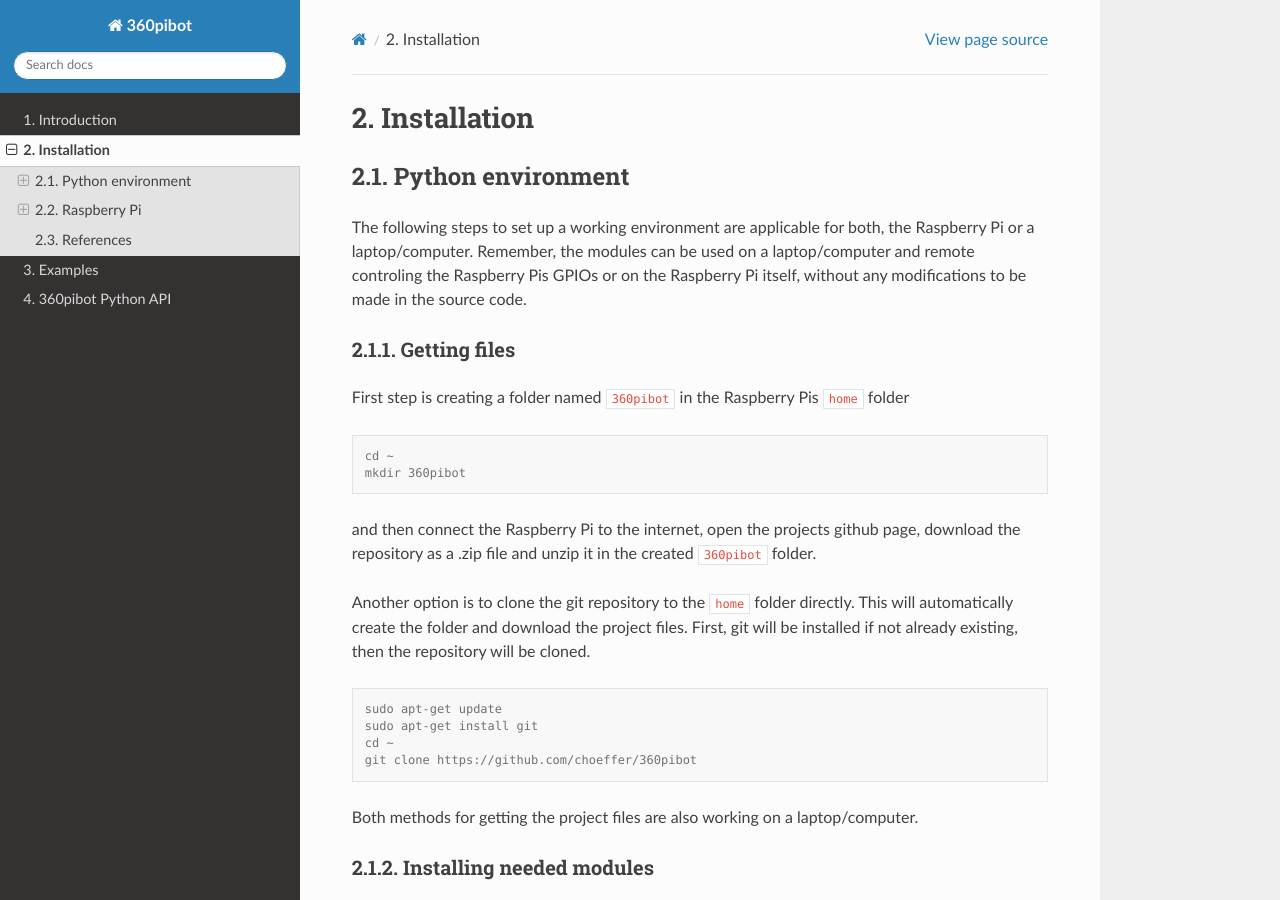
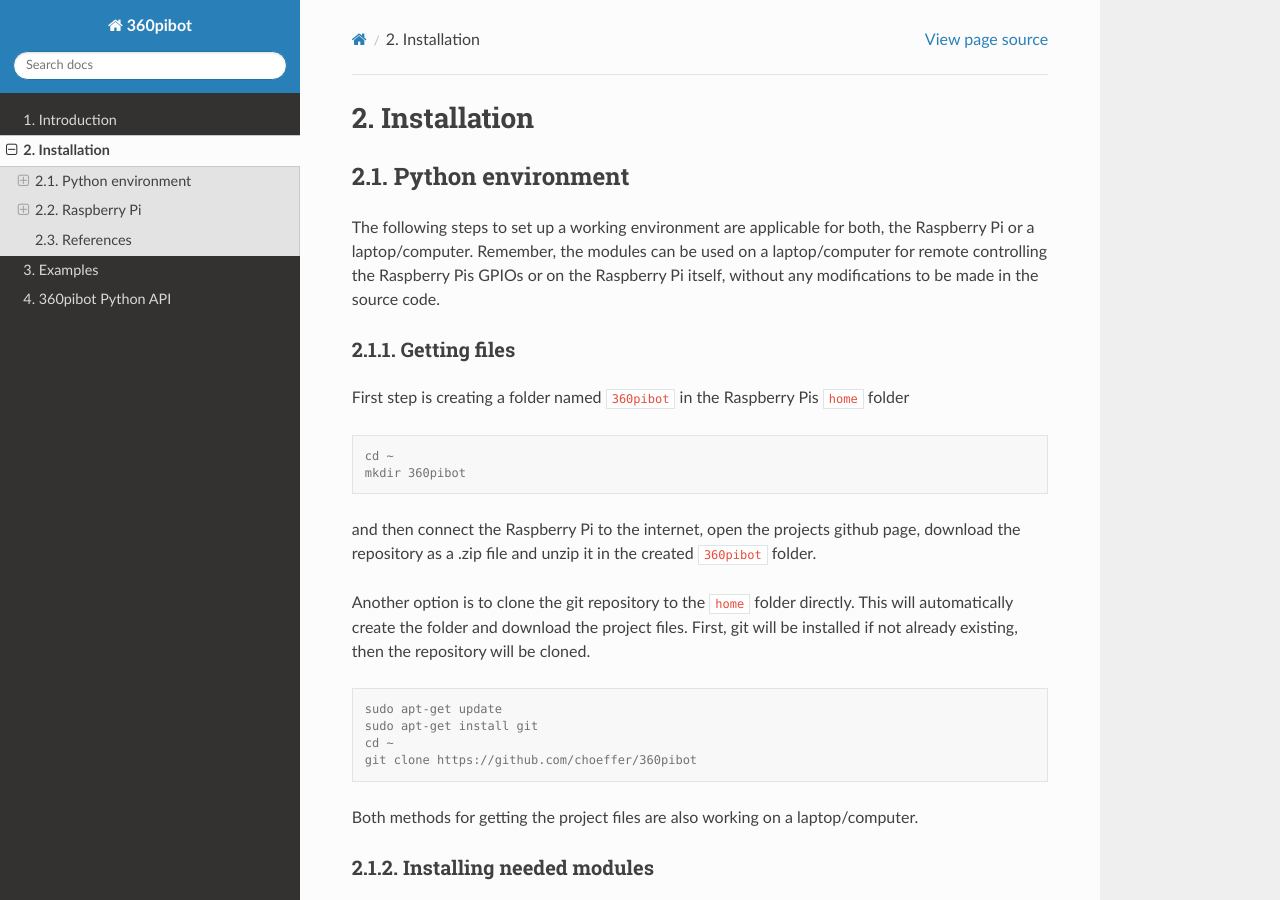
Before and after one commit to choeffer/360pibot, a Sphinx documentation site: the page built from docs/install.rst, in a window 1280 px wide and 900 px high. Built offline with Sphinx 7.4.7 and the Read the Docs theme 2.0.0, drawn with Linux system fonts in a browser that asks for light colours; some of the changed text lies outside the part shown.

Commit message:
typos etc.

```diff
--- a/README.rst
+++ b/README.rst
@@ -16,11 +16,11 @@ the inner loops are controlling the speed of each wheel.
 The documentation is hosted on `Read the Docs`_ and is
 available at https://360pibot.readthedocs.io/ .
 
-The modules also enable remote controling the Raspberry Pis GPIOs. This enables
-use of the modules on a laptop/computer and over e.g. WLAN remote controling the Raspberry Pi
+The modules also enable remote controlling the Raspberry Pis GPIOs. This enables
+use of the modules on a laptop/computer and over e.g. WLAN remote controlling the Raspberry Pi
 which provides a WLAN Hotspot, see remote_pin_ and pi_hotspot_ . So, the robot can freely
 move with a powerbank attached and does not have to be connected to a monitor, keyboard
-and mouse while controling/programming it. The possibillity of remote controling
+and mouse while controlling/programming it. The possibillity of remote controlling
 the Raspberry Pis GPIOs is a big advantage of the used pigpio_ module. It is also possible to
 use the modules on the Raspberry Pi itself and connect to it over VNC, see VNC_ . For both ways,
 using the modules on the Raspberry Pi itself or remote on a laptop/computer to control
--- a/docs/install.rst
+++ b/docs/install.rst
@@ -8,7 +8,7 @@ Python environment
 
 The following steps to set up a working environment are applicable for both,
 the Raspberry Pi or a laptop/computer.
-Remember, the modules can be used on a laptop/computer and remote controling
+Remember, the modules can be used on a laptop/computer for remote controlling
 the Raspberry Pis GPIOs or on the Raspberry Pi itself, without any modifications
 to be made in the source code.
 
--- a/docs/intro.rst
+++ b/docs/intro.rst
@@ -18,11 +18,11 @@ controllers. Each wheel is controlled by a cascade control, which means
 a cascade of two PID controllers. The outer loops are controlling the position,
 the inner loops are controlling the speed of each wheel.
 
-The modules also enable remote controling the Raspberry Pis GPIOs. This enables
-use of the modules on a laptop/computer and over e.g. WLAN remote controling the Raspberry Pi
+The modules also enable remote controlling the Raspberry Pis GPIOs. This enables
+use of the modules on a laptop/computer and over e.g. WLAN remote controlling the Raspberry Pi
 which provides a WLAN Hotspot, see remote_pin_ and pi_hotspot_ . So, the robot can freely
 move with a powerbank attached and does not have to be connected to a monitor, keyboard
-and mouse while controling/programming it. The possibillity of remote controling
+and mouse while controlling/programming it. The possibillity of remote controlling
 the Raspberry Pis GPIOs is a big advantage of the used pigpio_ module. It is also possible to
 use the modules on the Raspberry Pi itself and connect to it over VNC, see VNC_ . For both ways,
 using the modules on the Raspberry Pi itself or remote on a laptop/computer to control
```
Also changed, not shown: other parts of docs/install.rst (+1 -1 lines).
